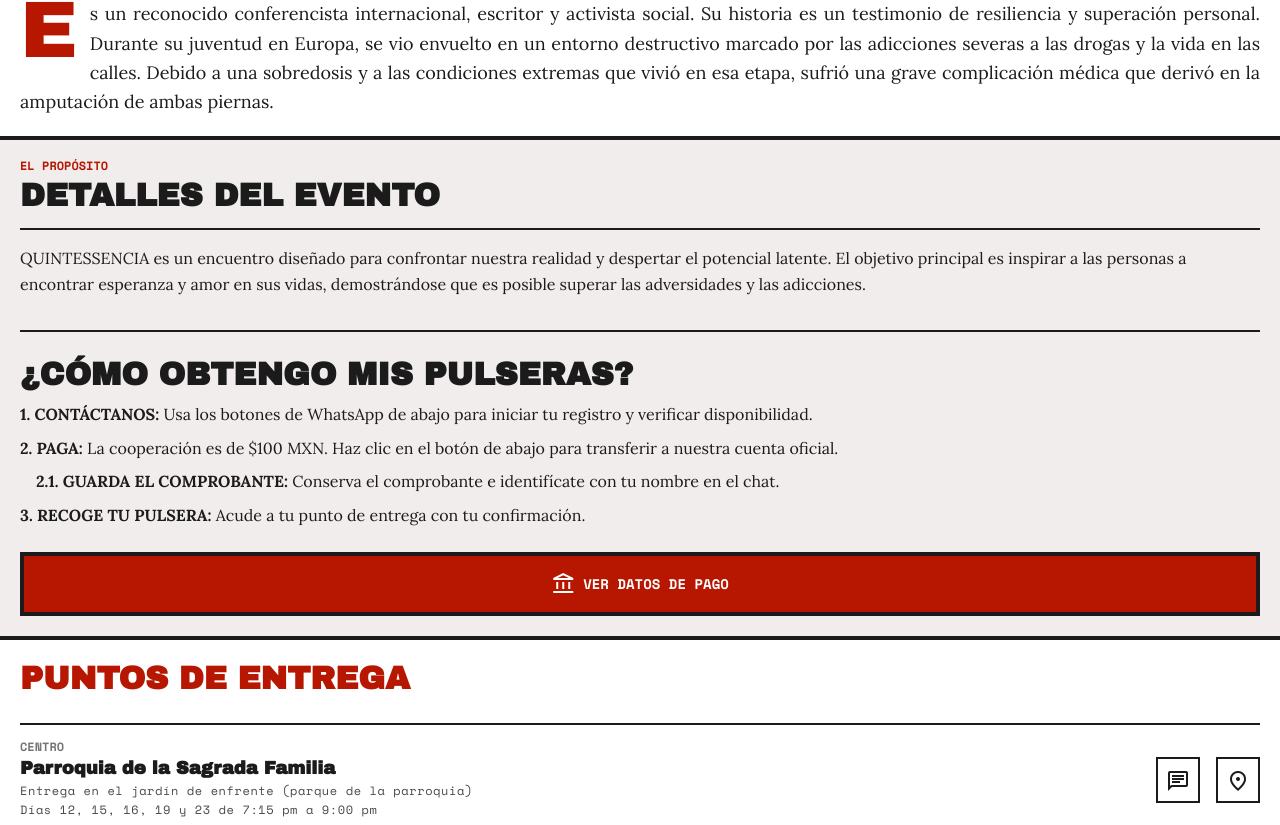
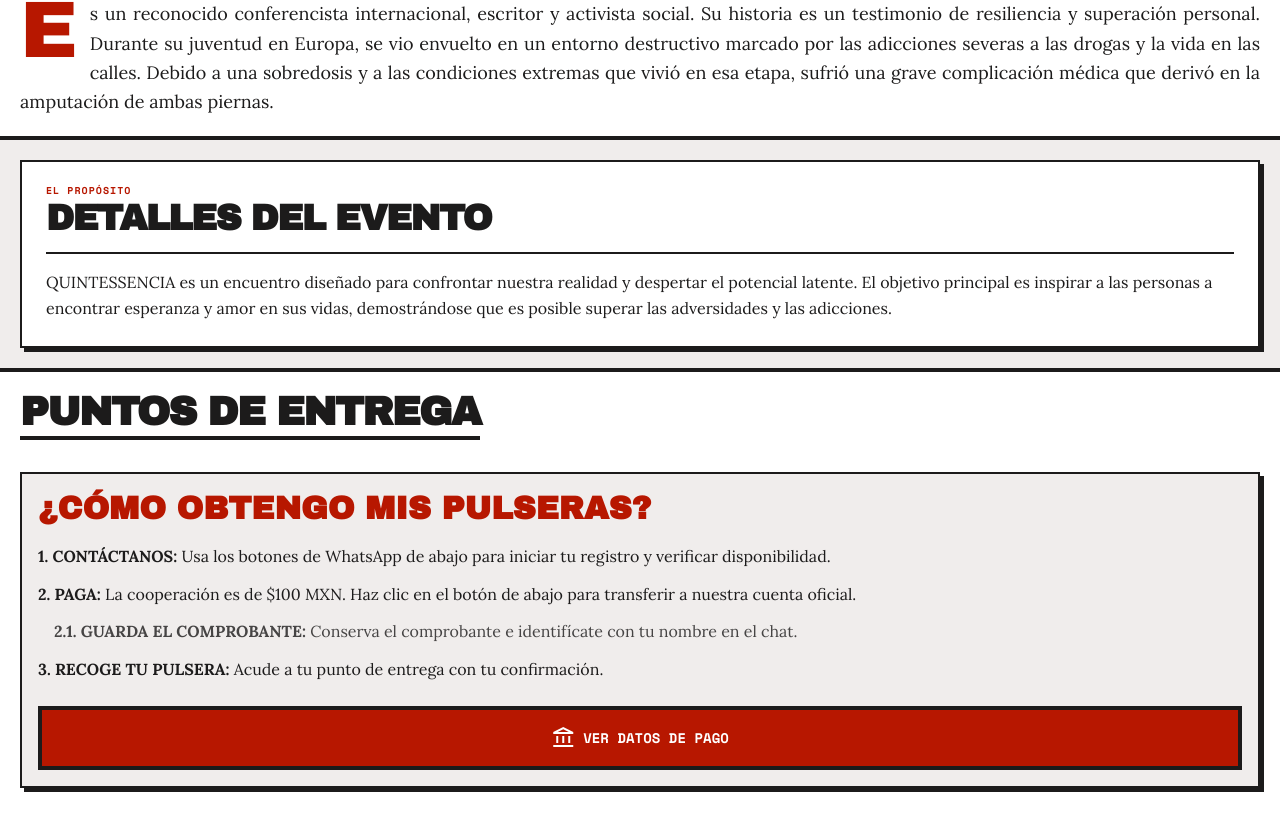
Before and after one commit to riosisraelg/quintaessencia, a Next.js app: page /info-tickets in a window 1280 px wide. Shown: the part 835-1660 px from the top of the page. Built offline with nearby package versions, Linux system fonts and the light colour scheme.

Commit message:
feat: restructure info-tickets layout and details

```diff
--- a/src/app/info-tickets/page.tsx
+++ b/src/app/info-tickets/page.tsx
@@ -31,30 +31,33 @@
         </div>
       </section>
 
-      {/* Event Details & Payment */}
+      {/* Event Details */}
       <section className="p-margin-mobile bg-surface-container border-b-4 border-on-surface">
-        <h3 className="font-label-caps text-primary mb-2">EL PROPÓSITO</h3>
-        <h4 className="font-headline-md mb-4 leading-none uppercase">Detalles del Evento</h4>
-        <p className="font-body-md border-t-2 border-on-surface pt-4">
-          QUINTESSENCIA es un encuentro diseñado para confrontar nuestra realidad y despertar el potencial latente. El objetivo principal es inspirar a las personas a encontrar esperanza y amor en sus vidas, demostrándose que es posible superar las adversidades y las adicciones.
-        </p>
-
-        {/* Payment Modal Button */}
-        <div className="mt-8 border-t-2 border-on-surface pt-6">
-          <h4 className="font-headline-md mb-2 uppercase text-on-surface">¿Cómo obtengo mis pulseras?</h4>
-          <div className="font-body-md mb-6 flex flex-col gap-2">
-            <p><strong>1. CONTÁCTANOS:</strong> Usa los botones de WhatsApp de abajo para iniciar tu registro y verificar disponibilidad.</p>
-            <p><strong>2. PAGA:</strong> La cooperación es de $100 MXN. Haz clic en el botón de abajo para transferir a nuestra cuenta oficial.</p>
-            <p className="ml-4"><strong>2.1. GUARDA EL COMPROBANTE:</strong> Conserva el comprobante e identifícate con tu nombre en el chat.</p>
-            <p><strong>3. RECOGE TU PULSERA:</strong> Acude a tu punto de entrega con tu confirmación.</p>
-          </div>
-          <PaymentMenu />
+        <div className="bg-white border-2 border-on-surface p-4 md:p-6 shadow-[4px_4px_0px_0px_rgba(28,27,27,1)]">
+          <span className="font-label-caps text-primary text-[10px] uppercase font-bold tracking-widest block mb-1">EL PROPÓSITO</span>
+          <h4 className="font-display-2xl text-[28px] md:text-[36px] uppercase leading-none mb-4">DETALLES DEL EVENTO</h4>
+          <p className="font-body-md border-t-2 border-on-surface pt-4">
+            QUINTESSENCIA es un encuentro diseñado para confrontar nuestra realidad y despertar el potencial latente. El objetivo principal es inspirar a las personas a encontrar esperanza y amor en sus vidas, demostrándose que es posible superar las adversidades y las adicciones.
+          </p>
         </div>
       </section>
 
       {/* Logistic Points */}
       <section className="p-margin-mobile border-b-4 border-on-surface bg-white" id="logistics">
-        <h3 className="font-headline-md mb-6 uppercase text-primary">Puntos de Entrega</h3>
+        <h3 className="font-display-2xl text-[32px] md:text-[40px] uppercase leading-none inline-block border-b-4 border-on-surface mb-8 pb-1 text-on-surface">PUNTOS DE ENTREGA</h3>
+
+        {/* Payment Process */}
+        <div className="mb-10 p-4 border-2 border-on-surface bg-surface-container shadow-[4px_4px_0px_0px_rgba(28,27,27,1)]">
+          <h4 className="font-headline-md mb-4 uppercase text-primary">¿Cómo obtengo mis pulseras?</h4>
+          <div className="font-body-md mb-6 flex flex-col gap-3">
+            <p><strong>1. CONTÁCTANOS:</strong> Usa los botones de WhatsApp de abajo para iniciar tu registro y verificar disponibilidad.</p>
+            <p><strong>2. PAGA:</strong> La cooperación es de $100 MXN. Haz clic en el botón de abajo para transferir a nuestra cuenta oficial.</p>
+            <p className="ml-4 opacity-80"><strong>2.1. GUARDA EL COMPROBANTE:</strong> Conserva el comprobante e identifícate con tu nombre en el chat.</p>
+            <p><strong>3. RECOGE TU PULSERA:</strong> Acude a tu punto de entrega con tu confirmación.</p>
+          </div>
+          <PaymentMenu />
+        </div>
+
         <div className="flex flex-col border-t-2 border-on-surface">
           {/* Delivery Points */}
           {[
```
